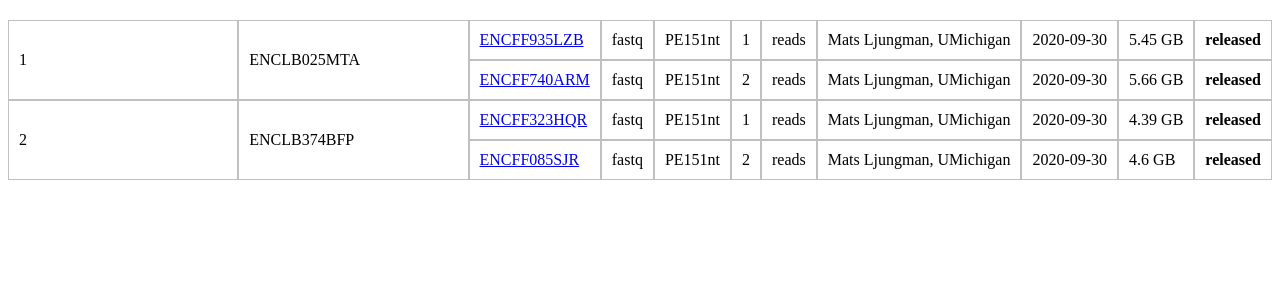
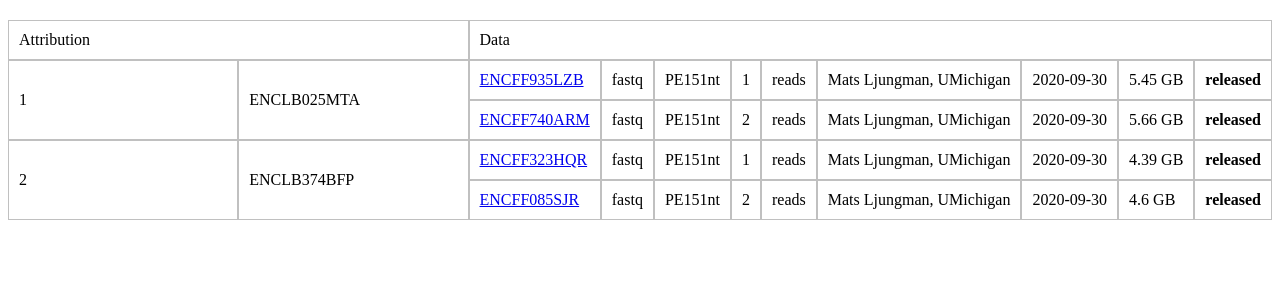
Before and after one commit to forresttanaka/data-grid, a Next.js app: page /data-grid in a window 1280 px wide. Shown: the top 300 px of the page. Built offline with nearby package versions, Linux system fonts and the light colour scheme.

Commit message:
Row and column spans working

```diff
--- a/pages/data-grid.js
+++ b/pages/data-grid.js
@@ -1,136 +1,179 @@
 // Vertical span columns
 const rawSeqReps = [
   {
-        id: 'ENCLB025MTA',
+    id: "header",
     row: [
-            { id: '1', content: '1' },
-            { id: 'ENCLB025MTA', content: 'ENCLB025MTA' },
+      { id: "attribution", content: "Attribution", columns: 2 },
+      { id: "data", content: "Data", columns: 9 },
     ],
-        css: 'row-data', // row CSS class
+  },
+  {
+    id: "ENCLB025MTA",
+    row: [
+      { id: "1", content: "1" },
+      { id: "ENCLB025MTA", content: "ENCLB025MTA" },
+    ],
+    css: "row-data", // row CSS class
     children: [
       {
-                id: 'ENCFF627NRL',
+        id: "ENCFF627NRL",
         row: [
-                    { id: 'ENCFF627NRL-ENCFF935LZB', content: <a href="#">ENCFF935LZB</a> },
-                    { id: 'ENCFF627NRL-fastq', content: 'fastq', style: "font-size: 1.3rem" },
-                    { id: 'ENCFF627NRL-PE151nt', content: 'PE151nt' },
-                    { id: 'ENCFF627NRL-1', content: '1' },
-                    { id: 'ENCFF627NRL-reads', content: 'reads' },
-                    { id: 'ENCFF627NRL-Mats Ljungman, UMichigan', content: 'Mats Ljungman, UMichigan' },
-                    { id: 'ENCFF627NRL-2020-09-30', content: '2020-09-30' },
-                    { id: 'ENCFF627NRL-5.45 GB', content: '5.45 GB' },
-                    { id: 'ENCFF627NRL-released', content: <b>released</b> },
-                ],
-                css: 'file-data',
+          {
+            id: "ENCFF627NRL-ENCFF935LZB",
+            content: <a href="#">ENCFF935LZB</a>,
           },
           {
-                id: 'ENCFF740ARM',
+            id: "ENCFF627NRL-fastq",
+            content: "fastq",
+            style: "font-size: 1.3rem",
+          },
+          { id: "ENCFF627NRL-PE151nt", content: "PE151nt" },
+          { id: "ENCFF627NRL-1", content: "1" },
+          { id: "ENCFF627NRL-reads", content: "reads" },
+          {
+            id: "ENCFF627NRL-Mats Ljungman, UMichigan",
+            content: "Mats Ljungman, UMichigan",
+          },
+          { id: "ENCFF627NRL-2020-09-30", content: "2020-09-30" },
+          { id: "ENCFF627NRL-5.45 GB", content: "5.45 GB" },
+          { id: "ENCFF627NRL-released", content: <b>released</b> },
+        ],
+        css: "file-data",
+      },
+      {
+        id: "ENCFF740ARM",
         row: [
-                    { id: 'ENCFF740ARM-ENCFF740ARM', content: <a href="#">ENCFF740ARM</a> },
-                    { id: 'ENCFF740ARM-fastq', content: 'fastq' },
-                    { id: 'ENCFF740ARM-PE151nt', content: 'PE151nt' },
-                    { id: 'ENCFF740ARM-2', content: '2' },
-                    { id: 'ENCFF740ARM-reads', content: 'reads' },
-                    { id: 'ENCFF740ARM-Mats Ljungman, UMichigan', content: 'Mats Ljungman, UMichigan' },
-                    { id: 'ENCFF740ARM-2020-09-30', content: '2020-09-30' },
-                    { id: 'ENCFF740ARM-5.66 GB', content: '5.66 GB' },
-                    { id: 'ENCFF740ARM-released', content: <b>released</b> },
+          {
+            id: "ENCFF740ARM-ENCFF740ARM",
+            content: <a href="#">ENCFF740ARM</a>,
+          },
+          { id: "ENCFF740ARM-fastq", content: "fastq" },
+          { id: "ENCFF740ARM-PE151nt", content: "PE151nt" },
+          { id: "ENCFF740ARM-2", content: "2" },
+          { id: "ENCFF740ARM-reads", content: "reads" },
+          {
+            id: "ENCFF740ARM-Mats Ljungman, UMichigan",
+            content: "Mats Ljungman, UMichigan",
+          },
+          { id: "ENCFF740ARM-2020-09-30", content: "2020-09-30" },
+          { id: "ENCFF740ARM-5.66 GB", content: "5.66 GB" },
+          { id: "ENCFF740ARM-released", content: <b>released</b> },
         ],
       },
     ],
   },
   {
-        id: 'ENCLB374BFP',
-        row: [
-            { content: '2' },
-            { content: 'ENCLB374BFP', css: 'unique-cell' },
-        ],
-        style: 'font-weight', // row CSS style
+    id: "ENCLB374BFP",
+    row: [{ content: "2" }, { content: "ENCLB374BFP", css: "unique-cell" }],
+    style: "font-weight", // row CSS style
     children: [
       {
-                id: 'ENCLB603PXR',
+        id: "ENCLB603PXR",
         row: [
-                    { id: 'ENCLB603PXR-ENCFF323HQR', content: <a href="#">ENCFF323HQR</a> },
-                    { id: 'ENCLB603PXR-fastq', content: 'fastq', style: "font-size: 1.3rem" },
-                    { id: 'ENCLB603PXR-PE151nt', content: 'PE151nt' },
-                    { id: 'ENCLB603PXR-1', content: '1' },
-                    { id: 'ENCLB603PXR-reads', content: 'reads' },
-                    { id: 'ENCLB603PXR-Mats Ljungman, UMichigan', content: 'Mats Ljungman, UMichigan' },
-                    { id: 'ENCLB603PXR-2020-09-30', content: '2020-09-30' },
-                    { id: 'ENCLB603PXR-4.39 GB', content: '4.39 GB' },
-                    { id: 'ENCLB603PXR-released', content: <b>released</b> },
-                ],
-                css: 'file-data',
+          {
+            id: "ENCLB603PXR-ENCFF323HQR",
+            content: <a href="#">ENCFF323HQR</a>,
           },
           {
-                id: 'ENCFF740ARM',
+            id: "ENCLB603PXR-fastq",
+            content: "fastq",
+            style: "font-size: 1.3rem",
+          },
+          { id: "ENCLB603PXR-PE151nt", content: "PE151nt" },
+          { id: "ENCLB603PXR-1", content: "1" },
+          { id: "ENCLB603PXR-reads", content: "reads" },
+          {
+            id: "ENCLB603PXR-Mats Ljungman, UMichigan",
+            content: "Mats Ljungman, UMichigan",
+          },
+          { id: "ENCLB603PXR-2020-09-30", content: "2020-09-30" },
+          { id: "ENCLB603PXR-4.39 GB", content: "4.39 GB" },
+          { id: "ENCLB603PXR-released", content: <b>released</b> },
+        ],
+        css: "file-data",
+      },
+      {
+        id: "ENCFF740ARM",
         row: [
-                    { id: 'ENCFF740ARM-ENCFF085SJR', content: <a href="#">ENCFF085SJR</a> },
-                    { id: 'ENCFF740ARM-fastq', content: 'fastq' },
-                    { id: 'ENCFF740ARM-PE151nt', content: 'PE151nt' },
-                    { id: 'ENCFF740ARM-2', content: '2' },
-                    { id: 'ENCFF740ARM-reads', content: 'reads' },
-                    { id: 'ENCFF740ARM-Mats Ljungman, UMichigan', content: 'Mats Ljungman, UMichigan' },
-                    { id: 'ENCFF740ARM-2020-09-30', content: '2020-09-30' },
-                    { id: 'ENCFF740ARM-4.6 GB', content: '4.6 GB' },
-                    { id: 'ENCFF740ARM-released', content: <b>released</b> },
+          {
+            id: "ENCFF740ARM-ENCFF085SJR",
+            content: <a href="#">ENCFF085SJR</a>,
+          },
+          { id: "ENCFF740ARM-fastq", content: "fastq" },
+          { id: "ENCFF740ARM-PE151nt", content: "PE151nt" },
+          { id: "ENCFF740ARM-2", content: "2" },
+          { id: "ENCFF740ARM-reads", content: "reads" },
+          {
+            id: "ENCFF740ARM-Mats Ljungman, UMichigan",
+            content: "Mats Ljungman, UMichigan",
+          },
+          { id: "ENCFF740ARM-2020-09-30", content: "2020-09-30" },
+          { id: "ENCFF740ARM-4.6 GB", content: "4.6 GB" },
+          { id: "ENCFF740ARM-released", content: <b>released</b> },
         ],
       },
     ],
   },
-];
+]
 
 // Horizontal spans.
 const assays = [
   {
-        id: 'assays',
+    id: "assays",
     row: [
-            { id: 'shRNA RNA-seq', content: 'shRNA RNA-seq', columns: 2 },
-            { id: 'CRISPR RNA-seq', content: 'CRISPR RNA-seq', columns: 2 },
-            { id: 'eCLIP', content: 'eCLIP', columns: 2 },
+      { id: "shRNA RNA-seq", content: "shRNA RNA-seq", columns: 2 },
+      { id: "CRISPR RNA-seq", content: "CRISPR RNA-seq", columns: 2 },
+      { id: "eCLIP", content: "eCLIP", columns: 2 },
     ],
     row: [
-            { id: 'shRNA RNA-seq-1', content: '1' },
-            { id: 'shRNA RNA-seq-2', content: '2' },
-            { id: 'shRNA RNA-seq-3', content: '3' },
-            { id: 'shRNA RNA-seq-4', content: '4' },
-            { id: 'shRNA RNA-seq-5', content: '5' },
-            { id: 'shRNA RNA-seq-6', content: '6' },
+      { id: "shRNA RNA-seq-1", content: "1" },
+      { id: "shRNA RNA-seq-2", content: "2" },
+      { id: "shRNA RNA-seq-3", content: "3" },
+      { id: "shRNA RNA-seq-4", content: "4" },
+      { id: "shRNA RNA-seq-5", content: "5" },
+      { id: "shRNA RNA-seq-6", content: "6" },
+    ],
+  },
 ]
-    },
-];
 
-
-const DataGrid = ({ data, startingLine = 1 }) => {
-    let rowLine = startingLine;
+const DataGrid = ({ data, startingRow = 1, startingCol = 1 }) => {
+  let rowLine = startingRow
   return data.reduce((acc, rowData) => {
-        // Render the contents of the row.
-        let colLine = 1;
-        const childCount = rowData.children ? rowData.children.length : 1;
+    // Render the cells of a row.
+    const childCount = rowData.children?.length || 1
+    let colLine = startingCol
     const row = rowData.row.map((cell) => {
+      // Render a single cell.
       const rowRender = (
         <div
           key={cell.id}
           style={{
             gridRow: `${rowLine} / ${rowLine + childCount}`,
+            gridColumn: `${colLine} / ${colLine + (cell.columns || 1)}`,
           }}
           className="row-data"
         >
-                    <div className="cell">
-                        {cell.content}
+          <div className="cell">{cell.content}</div>
         </div>
-                </div>
-            );
-            colLine += cell.columns || 1;
-            return rowRender;
-        });
+      )
+      colLine += cell.columns || 1
+      return rowRender
+    })
 
     // Render the child rows of the row, if any.
-        const children = rowData.children ? <DataGrid data={rowData.children} startingLine={rowLine} /> : [];
-        rowLine += childCount;
-        return acc.concat(row).concat(children);
-    }, []);
-};
+    const children = rowData.children ? (
+      <DataGrid
+        data={rowData.children}
+        startingRow={rowLine}
+        startingCol={colLine}
+      />
+    ) : (
+      []
+    )
+    rowLine += childCount
+    return acc.concat(row).concat(children)
+  }, [])
+}
 
 const ExampleGrid = () => {
   return (
@@ -142,7 +185,7 @@ const ExampleGrid = () => {
                 <DataGrid data={assays} />
             </div> */}
     </>
-    );
-};
+  )
+}
 
-export default ExampleGrid;
+export default ExampleGrid
```
Lines whose indentation alone changed are shown as unchanged.
